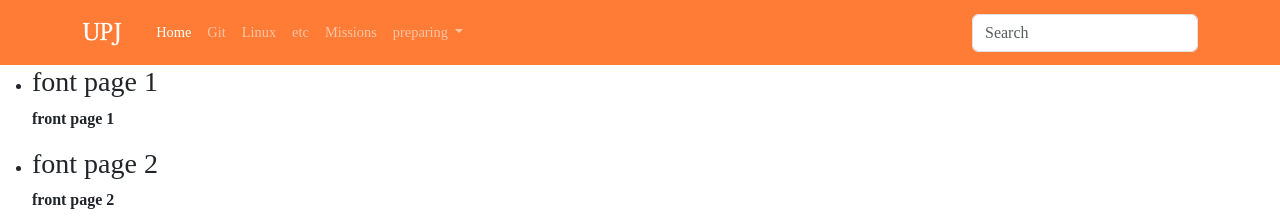
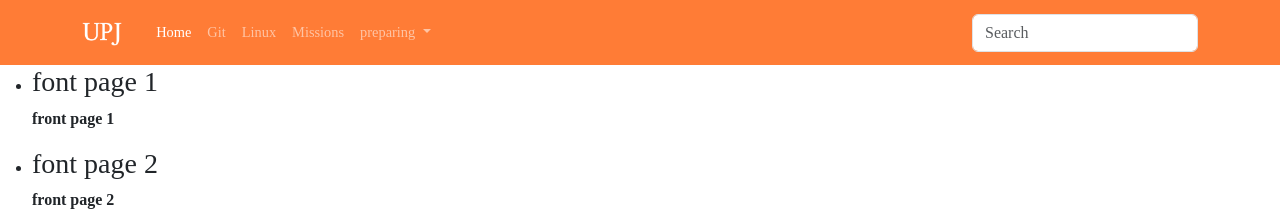
Before and after one commit to upj53/upj53.github.io, a Jekyll site: the page built from index.html, in a window 1280 px wide. Shown: the top 217 px of the page. Built offline with Jekyll 4.4.1, drawn with Linux system fonts in a browser that asks for light colours; nearby versions of some CDN libraries; some web fonts are replaced.

Commit message:
remove etc menu

```diff
--- a/_data/navigation.yml
+++ b/_data/navigation.yml
@@ -4,7 +4,5 @@
   link: /basics/git/
 - name: Linux
   link: /basics/linux/
-- name: etc
-  link: /basics/etc/
 - name: Missions
   link: /missions/
```
